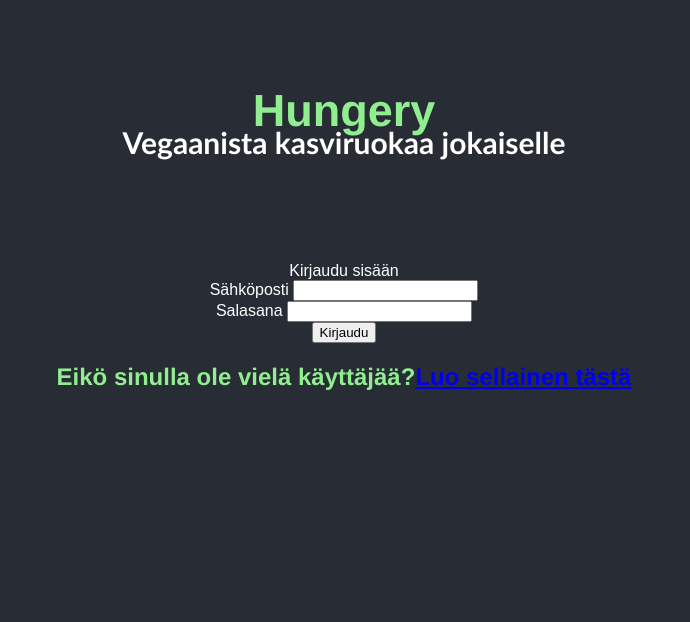
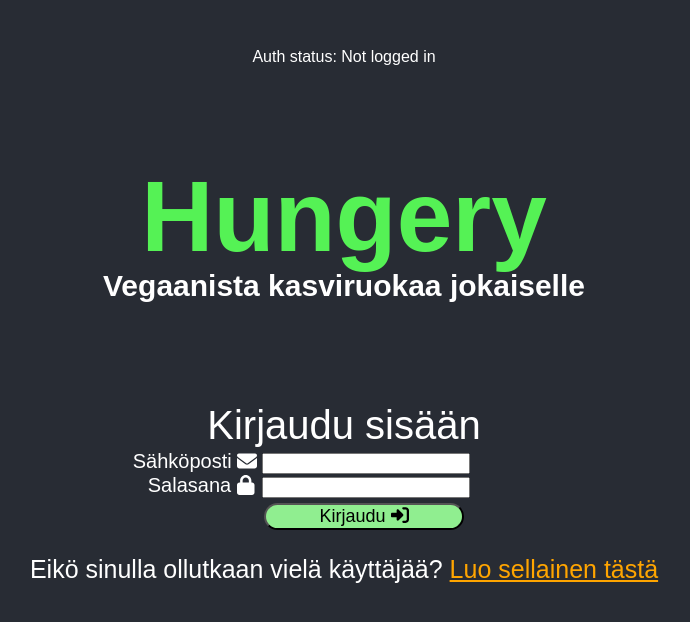
Before and after one commit to Hungery/Hungeryapp, a React (Create React App) app: page /login in a window 1280 px wide. Shown: the top 622 px of the page, without its empty margins (296-986 px from the left). Built offline with nearby package versions, Linux system fonts and the light colour scheme; the HTML template or start-up script is replaced by a standard one.

Commit message:
Tehty rekisteröitymistä sekä tehty homescreen, josta voi siirytä joko rekisteröitymään tai kirjautumaan

```diff
--- a/package.json
+++ b/package.json
@@ -3,6 +3,9 @@
   "version": "0.1.0",
   "private": true,
   "dependencies": {
+    "@fortawesome/fontawesome-svg-core": "^6.1.1",
+    "@fortawesome/free-solid-svg-icons": "^6.1.1",
+    "@fortawesome/react-fontawesome": "^0.1.18",
     "@testing-library/jest-dom": "^5.16.3",
     "@testing-library/react": "^12.1.4",
     "@testing-library/user-event": "^13.5.0",
--- a/src/App.js
+++ b/src/App.js
@@ -1,11 +1,11 @@
-import './styles/App.css';
 import LoginView from './LoginView';
 import ProtectedView from './ProtectedView';
 import SignupView from './SignupView';
 import { BrowserRouter, Routes, Route, Link } from 'react-router-dom';
 import React, { useState, useEffect } from 'react';
 import { UserAuthContext } from './Contexts';
-import Logopalkki from './components/Logopalkki'
+import Logopalkki from './components/Logopalkki';
+import Home from './Home';
 
 const jwtFromStorage = window.localStorage.getItem('appAuthData');
 
@@ -39,16 +39,17 @@ function App() {
 
   return (
     <UserAuthContext.Provider value={ userAuthData }>
-
-
+      <UserAuthContext.Consumer>
+      { value => (<div>Auth status: { value.jwt != null ? "Logged in": "Not logged in" }</div>) }
+      </UserAuthContext.Consumer>
 
       <BrowserRouter>
         <Routes>
-          <Route path="/" element={<LoginView />} />
+          <Route path="/" element={<Home />} />
           {
             authRoutes
           }
-          <Route path="*" element={<LoginView />} />
+          <Route path="*" element={<Home />} />
 
         </Routes>
       </BrowserRouter>
--- /dev/null
+++ b/src/Home.js
@@ -0,0 +1,44 @@
+import './styles/Home.css'
+import React, { useContext } from 'react'
+import { Link } from 'react-router-dom'
+import { UserAuthContext } from './Contexts';
+import { FontAwesomeIcon } from "@fortawesome/react-fontawesome";
+import {faSignInAlt,faEnvelope,faLock,faUndo,faUser} from "@fortawesome/free-solid-svg-icons"
+
+export default function Home() {
+
+const userAuthContextValue = useContext(UserAuthContext);
+
+
+if(userAuthContextValue.jwt != null){
+  return (
+    <div>
+      <h1><h2>Hungery</h2> Vegaanista kasviruokaa jokaiselle</h1>
+      <div>
+      <div className="welcome">Tähän vois kyllä tulla Juhan tekemä etusivu</div>
+    </div>
+      <div>Tähän vois kyllä tulla Juhan tekemä etusivu</div>
+      <button onClick={() => userAuthContextValue.logout()} >Logout</button>
+      </div>
+  )}
+else{
+  return (
+    <div>
+      <h1><h2>Hungery</h2> Vegaanista kasviruokaa jokaiselle</h1>
+      <div>
+      <div className="welcome">Tervetuloa Hungeryyn!</div>
+      </div>
+      <div>
+      <div className="mustdo">Tilataksesi ruokaa sinun täytyy kirjautua sisään:</div>
+      </div>
+      <div>
+            <h3>
+            <Link to="login"style={{color: 'orange'}}>Kirjaudu sisään tästä <FontAwesomeIcon icon={faSignInAlt}/></Link>
+            <span> Tai jos sinulla ei ole vielä tunnusta </span>
+            <Link to="signup"style={{color: 'orange'}}>luo käyttäjä tästä <FontAwesomeIcon icon={faUser} /></Link>
+            </h3>
+      </div>
+    </div>
+    )
+  }
+}
--- a/src/LoginView.js
+++ b/src/LoginView.js
@@ -5,7 +5,8 @@ import { useNavigate } from 'react-router-dom';
 import axios from 'axios';
 import Constants from './Constants.json';
 import {UserAuthContext} from './Contexts'
-import SignupView from './SignupView';
+import { FontAwesomeIcon } from "@fortawesome/react-fontawesome";
+import {faSignInAlt,faEnvelope,faLock,faUndo} from "@fortawesome/free-solid-svg-icons"
 
 
 export default function Home(props) {
@@ -30,7 +31,7 @@ export default function Home(props) {
       setTimeout(() => {
         setLoginProcessState("idle")
         UserAuthContextValue.login(result.data.token);
-        navigate("/signup", { replace: true });
+        navigate("/", { replace: true });
       }, 1500);
     } catch (error) {
       console.error(error.message);
@@ -42,7 +43,7 @@ export default function Home(props) {
   let loginUIControls = null;
   switch(loginProcessState) {
     case "idle":
-      loginUIControls = <button type="submit">Kirjaudu</button>
+      loginUIControls = <button class="loginbutton" type="submit"> Kirjaudu <FontAwesomeIcon icon={faSignInAlt}/></button>
       break;
 
     case "processing":
@@ -58,7 +59,7 @@ export default function Home(props) {
       break;
 
     default:
-      loginUIControls = <button type="submit">Kirjaudu</button>
+      loginUIControls = <button style={{color: 'green'}}name="loginbutton" type="submit">Kirjaudu</button>
   }
 
 
@@ -67,27 +68,25 @@ export default function Home(props) {
       <span className="welcome">
       <h1><h2>Hungery</h2> Vegaanista kasviruokaa jokaiselle</h1>
       </span>
-      <div1>Kirjaudu sisään</div1>
+      <div>
+        <span className="login">Kirjaudu sisään</span>
+      </div>
       <form onSubmit={ onSubmit }>
-        <div2>
-        Sähköposti <input type="text" name="sahkoposti"/>
-        </div2>
         <div>
-        Salasana <input type="text" name="salasana"/>
+          <span className="email">
+        Sähköposti <FontAwesomeIcon icon={faEnvelope} /><input className="passbox1" type="text" name="sahkoposti"/>
+        </span>
+        </div>
+        <div>
+        <span className="password">
+        Salasana <FontAwesomeIcon icon={faLock} /><input className="passbox2" type="password" name="salasana"/>
+        </span>
         </div>
         <div>
           { loginUIControls }
         </div>
         <div>
-        { UserAuthContextValue.jwt != null ?
-          <Link to="protected">Go to protected view</Link>
-          :
-          <>
-           <h2>Eikö sinulla ole vielä käyttäjää?
-            <Link to="signup">Luo sellainen tästä</Link><br />
-            </h2>
-          </>
-        }
+           <span className="register">Eikö sinulla ollutkaan vielä käyttäjää? <Link to="signup" class="reglink"> Luo sellainen tästä</Link></span>
       </div>
       </form>
     </div>
--- a/src/SignupView.js
+++ b/src/SignupView.js
@@ -4,6 +4,8 @@ import axios from 'axios';
 import Constants from './Constants.json';
 import { useNavigate } from "react-router-dom";
 import { Link } from 'react-router-dom'
+import { FontAwesomeIcon } from "@fortawesome/react-fontawesome";
+import {faPhone,faEnvelope,faLock,faUndo,faUserPlus,faUser,faHome} from "@fortawesome/free-solid-svg-icons"
 
 
 
@@ -40,7 +42,7 @@ export default function SignupView() {
   let signupUIControls = null;
   switch(signupProcessState) {
     case "idle":
-      signupUIControls = <button type="submit">Luo käyttäjä</button>
+      signupUIControls = <button class="signupbutton" type="submit">Luo käyttäjä</button>
       break;
 
     case "processing":
@@ -56,7 +58,7 @@ export default function SignupView() {
       break;
 
     default:
-      signupUIControls = <button type="submit">Luo käyttäjä</button>
+      signupUIControls = <button class="signupbutton" type="submit">Luo käyttäjä</button>
   }
 
   return (
@@ -67,34 +69,29 @@ export default function SignupView() {
       <span className="kayttajanLuonti"> Käyttäjän luonti </span>
       <form onSubmit={ handleSignupSubmit }>
         <div>
-          Etunimi<br />
-          <input type="text" name="etunimi" />
+          Etunimi <FontAwesomeIcon icon={faUser} /> <input type="text" name="etunimi" />
         </div>
         <div>
-          Sukunimi<br />
-          <input type="text" name="sukunimi" />
+          Sukunimi <FontAwesomeIcon icon={faUser} /> <input type="text" name="sukunimi" />
         </div>
         <div>
-          Puhelinnumero<br />
-          <input type="text" name="puhnro" />
+          Puhelinnumero <FontAwesomeIcon icon={faPhone} /> <input type="text" name="puhnro" />
         </div>
         <div>
-          Osoite<br />
-          <input type="text" name="osoite" />
+          Osoite <FontAwesomeIcon icon={faHome} /> <input type="text" name="osoite" />
         </div>
         <div>
-          Sähköposti<br />
-          <input type="text" name="sahkoposti" />
+          Sähköposti <FontAwesomeIcon icon={faEnvelope} /> <input type="text" name="sahkoposti" />
         </div>
         <div>
-          Salasana<br />
-          <input type="password" name="salasana" />
+          Salasana <FontAwesomeIcon icon={faLock} /> <input type="password" name="salasana" />
         </div>
-        <div>
           { signupUIControls }
-          <h2>Saitko luotua käyttäjän vai oliko sinulla sittenkin jo sellainen?
+          <div/>
+          <div>
+          Saitko luotua käyttäjän vai oliko sinulla sittenkin jo sellainen?
             <Link to="login">Mene kirjautumaan tästä</Link><br />
-            </h2>
+            <div/>
         </div>
       </form>
     </div>
--- a/src/styles/App.css
+++ b/src/styles/App.css
@@ -1,4 +1,4 @@
-.App {
+/*.App {
   text-align: center;
 }
 
@@ -67,3 +67,4 @@ h2{
 .ikkuna{
   background-color: black;
 }
+*/
--- /dev/null
+++ b/src/styles/Home.css
@@ -0,0 +1,24 @@
+
+h1{
+    font-size: 30px;
+    color: white;
+  }
+  h2{
+    font-size: 100px;
+    margin-bottom: -5px;
+    color: rgb(85, 242, 85);
+  }
+  h3{
+      font-size: 30px;
+  }
+.welcome{
+    margin-top: 10px;
+    font-size: 100px;
+    color: rgb(242, 0, 255);
+    display: inline-block;
+  }
+  .mustdo{
+    color: rgb(85, 242, 85);
+    font-size: 40px;
+    margin-bottom: -30px;
+  }
--- a/src/styles/LoginView.css
+++ b/src/styles/LoginView.css
@@ -1,10 +1,57 @@
 body{
+  display: flex;
   background-color: #282c34;
   color: white;
   padding: 40px;
   font-family: Arial;
   text-align: center;
+  flex-direction: column;
+}
+h1{
+  font-size: 30px;
+  color: white;
+  margin-bottom: 100px;
 }
 h2{
-  text-align: -300
+  font-size: 100px;
+  margin-bottom: -5px;
+  color: rgb(85, 242, 85);
 }
+.login{
+  font-size: 40px;
+}
+.email{
+  margin-left: -85px;
+  font-size: 20px;
+}
+.password{
+  margin-left: -70px;
+  font-size: 20px;
+}
+.passbox1{
+  margin-left: 5px;
+  margin-top: 5px;
+  width: 200px;
+}
+.passbox2{
+  margin-left: 8px;
+  width: 200px;
+}
+.loginbutton{
+  width: 200px;
+  margin-top: 5px;
+  size: 100px;
+  margin-left: 40px;
+  margin-bottom: 25px;
+  font-size: 18px;
+  background-color: lightgreen;
+  border-color: black;
+  color: black;
+  border-radius: 100px;
+}
+.register{
+  font-size: 25px;
+}
+.reglink{
+  color: orange;
+}
--- a/src/styles/SignupView.css
+++ b/src/styles/SignupView.css
@@ -13,3 +13,15 @@ h2{
   font-size: 25px;
   font-family:'Segoe UI', Tahoma, Verdana, sans-serif;
 }
+.signupbutton{
+  width: 200px;
+  margin-top: 5px;
+  size: 100px;
+  margin-left: 40px;
+  margin-bottom: 25px;
+  font-size: 18px;
+  background-color: lightgreen;
+  border-color: black;
+  color: black;
+  border-radius: 100px;
+}
```
Also changed, not shown: 1 other file (tests, documents, lock files or other folders).
